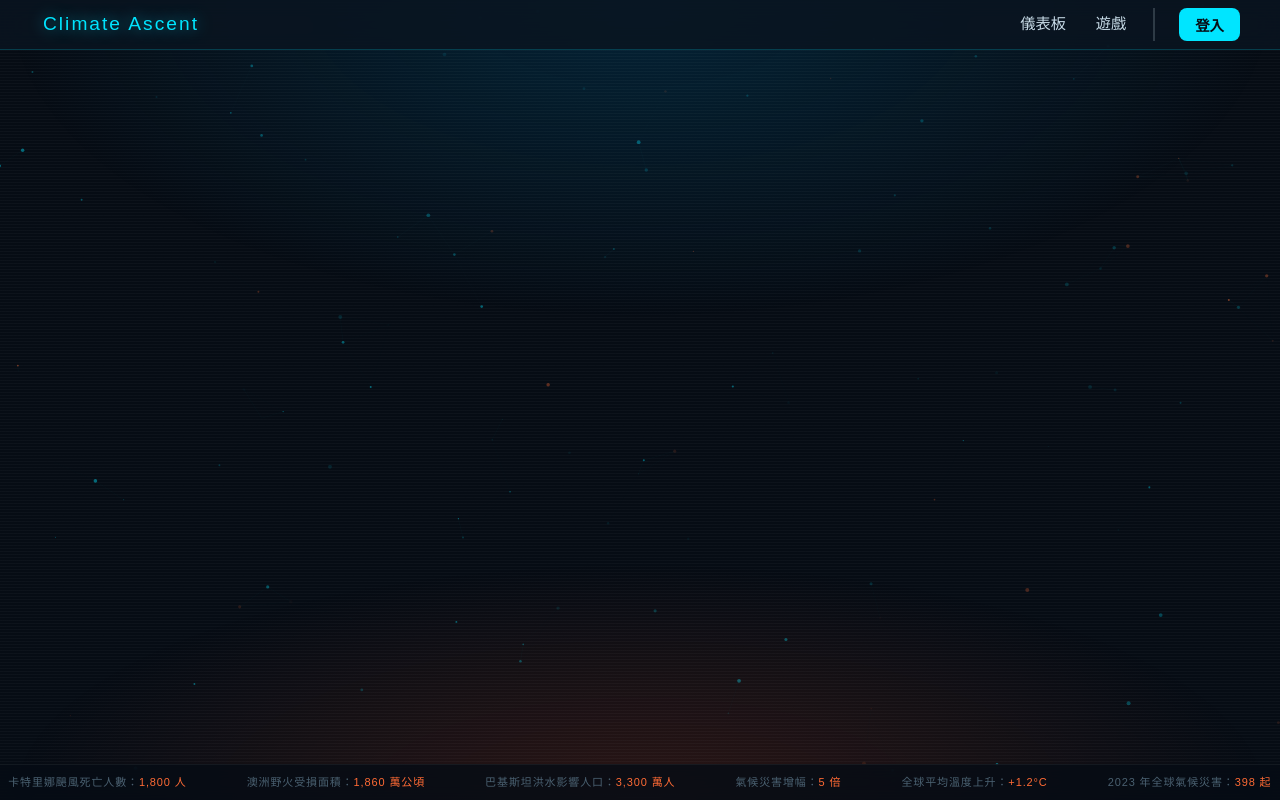
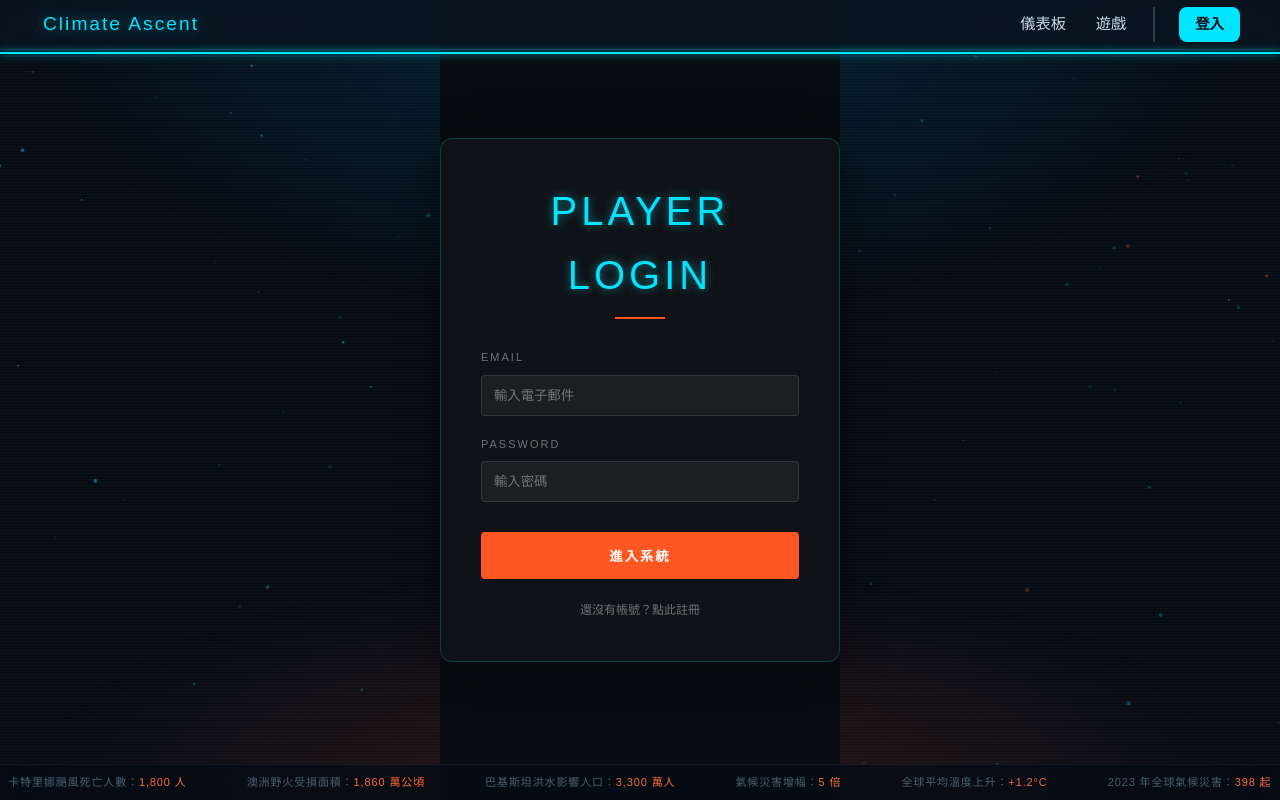
Before and after one commit to yichen-bear/extreme_weather, a Vue app in the folder frontend/: page /loginview in a window 1280 px wide. Built offline with nearby package versions, Linux system fonts and the light colour scheme.

Commit message:
change navbar and build loginview

```diff
--- a/frontend/src/components/Navbar.vue
+++ b/frontend/src/components/Navbar.vue
@@ -9,7 +9,7 @@
 
         <div class="auth-section">
           <template v-if="!isLoggedIn">
-            <button class="btn-nav primary" @click="goToLogin">登入</button>
+            <router-link to="/loginview" class="btn-nav primary">登入</router-link>
           </template>
 
           <template v-else>
@@ -28,23 +28,16 @@
 <script setup>
 import { ref } from 'vue'
 import { useRouter } from 'vue-router'
+import { authStore } from '../stores/auth'
 
 const router = useRouter()
 
 // 暫時測試用的狀態
 const isLoggedIn = ref(false)
 
-const goToLogin = () => {
-  // 導向登入頁面，讓玩家在該頁面選擇「訪客」或「帳號登入」
-  router.push('/login')
-
-  // 測試 UI 用：
-  // isLoggedIn.value = true
-}
-
 const handleLogout = () => {
   if(confirm('確定要登出嗎？')) {
-    isLoggedIn.value = false
+    authStore.logout ()
     router.push('/') // 登出後回首頁
   }
 }
--- a/frontend/src/router/index.js
+++ b/frontend/src/router/index.js
@@ -2,11 +2,13 @@ import { createRouter, createWebHistory } from 'vue-router'
 import Home from '../views/Home.vue'
 import Dashboard from '../views/Dashboard.vue'
 import GameHome from '../views/GameHome.vue'
+import LoginView from '../views/LoginView.vue'
 
 const routes = [
   { path: '/', component: Home },
   { path: '/dashboard', component: Dashboard },
   { path: '/gamehome', component: GameHome },
+  { path: '/loginview', component: LoginView },
 ]
 
 export const router = createRouter({
--- /dev/null
+++ b/frontend/src/views/LoginView.vue
@@ -0,0 +1,170 @@
+<template>
+  <div class="auth-overlay">
+    <div class="auth-card">
+      <div class="auth-header">
+        <h2 class="auth-title">{{ isLogin ? 'PLAYER LOGIN' : 'NEW CLIMBER' }}</h2>
+        <div class="title-line"></div>
+      </div>
+
+      <form @submit.prevent="handleSubmit" class="auth-form">
+        <div v-if="!isLogin" class="input-group">
+          <label>USERNAME</label>
+          <input v-model="formData.username" type="text" placeholder="輸入玩家名稱" required />
+        </div>
+
+        <div class="input-group">
+          <label>EMAIL</label>
+          <input v-model="formData.email" type="email" placeholder="輸入電子郵件" required />
+        </div>
+
+        <div class="input-group">
+          <label>PASSWORD</label>
+          <input v-model="formData.password" type="password" placeholder="輸入密碼" required />
+        </div>
+
+        <button type="submit" class="submit-btn">
+          {{ isLogin ? '進入系統' : '建立帳號' }}
+        </button>
+      </form>
+
+      <div class="auth-footer">
+        <button @click="isLogin = !isLogin" class="switch-btn">
+          {{ isLogin ? '還沒有帳號？點此註冊' : '已有帳號？返回登入' }}
+        </button>
+      </div>
+    </div>
+  </div>
+</template>
+
+<script setup>
+import { ref, reactive } from 'vue'
+import axios from 'axios'
+import { useRouter } from 'vue-router'
+
+const router = useRouter()
+const isLogin = ref(true)
+const formData = reactive({
+  username: '',
+  email: '',
+  password: ''
+})
+
+const handleSubmit = async () => {
+  const endpoint = isLogin.value ? '/api/auth/login' : '/api/auth/register'
+  try {
+    const res = await axios.post(`http://localhost:3000${endpoint}`, formData)
+
+    if (isLogin.value) {
+      // 登入成功：存入 Token 並導向遊戲頁面
+      localStorage.setItem('token', res.data.token)
+      alert('登入成功，歡迎回來！')
+      router.push('/gamehome')
+    } else {
+      // 註冊成功：切換回登入頁
+      alert('註冊成功，請登入')
+      isLogin.value = true
+    }
+  } catch (err) {
+    alert(err.response?.data?.message || '操作失敗')
+  }
+}
+</script>
+
+<style scoped>
+.auth-overlay {
+  min-height: 100vh;
+  display: flex;
+  align-items: center;
+  justify-content: center;
+  background: #080c10;
+  color: #fff;
+}
+
+.auth-card {
+  width: 100%;
+  max-width: 400px;
+  padding: 40px;
+  background: rgba(255, 255, 255, 0.03);
+  border: 1px solid rgba(0, 229, 255, 0.2);
+  border-radius: 12px;
+  box-shadow: 0 0 40px rgba(0, 0, 0, 0.5);
+  backdrop-filter: blur(10px);
+}
+
+.auth-title {
+  font-family: 'Bebas Neue', sans-serif;
+  font-size: 2.5rem;
+  letter-spacing: 4px;
+  text-align: center;
+  margin: 0;
+  color: #00e5ff;
+  text-shadow: 0 0 10px rgba(0, 229, 255, 0.5);
+}
+
+.title-line {
+  width: 50px;
+  height: 2px;
+  background: #ff5722;
+  margin: 10px auto 30px;
+}
+
+.input-group {
+  margin-bottom: 20px;
+}
+
+.input-group label {
+  display: block;
+  font-size: 11px;
+  letter-spacing: 2px;
+  color: rgba(255, 255, 255, 0.4);
+  margin-bottom: 8px;
+}
+
+.input-group input {
+  width: 100%;
+  background: rgba(255, 255, 255, 0.05);
+  border: 1px solid rgba(255, 255, 255, 0.1);
+  padding: 12px;
+  color: #fff;
+  border-radius: 4px;
+  outline: none;
+  transition: border-color 0.3s;
+}
+
+.input-group input:focus {
+  border-color: #00e5ff;
+}
+
+.submit-btn {
+  width: 100%;
+  padding: 14px;
+  background: #ff5722;
+  color: white;
+  border: none;
+  border-radius: 4px;
+  font-weight: bold;
+  letter-spacing: 2px;
+  cursor: pointer;
+  transition: transform 0.2s, box-shadow 0.2s;
+  margin-top: 10px;
+}
+
+.submit-btn:hover {
+  transform: translateY(-2px);
+  box-shadow: 0 5px 15px rgba(255, 87, 34, 0.4);
+}
+
+.switch-btn {
+  background: none;
+  border: none;
+  color: rgba(255, 255, 255, 0.4);
+  font-size: 12px;
+  width: 100%;
+  margin-top: 20px;
+  cursor: pointer;
+}
+
+.switch-btn:hover {
+  color: #00e5ff;
+}
+</style>
```
Also changed, not shown: 1 other file (tests, documents, lock files or other folders).
